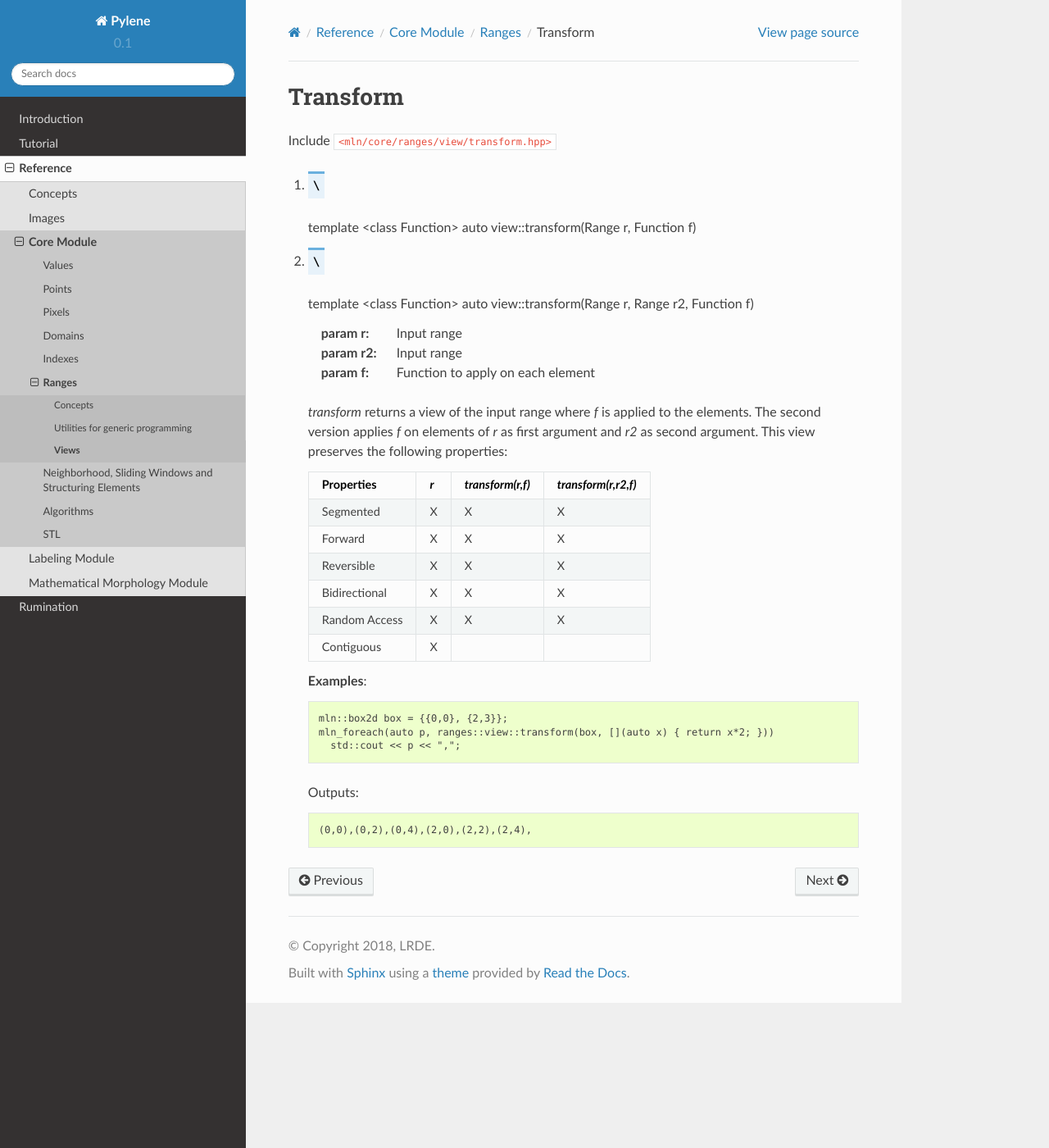
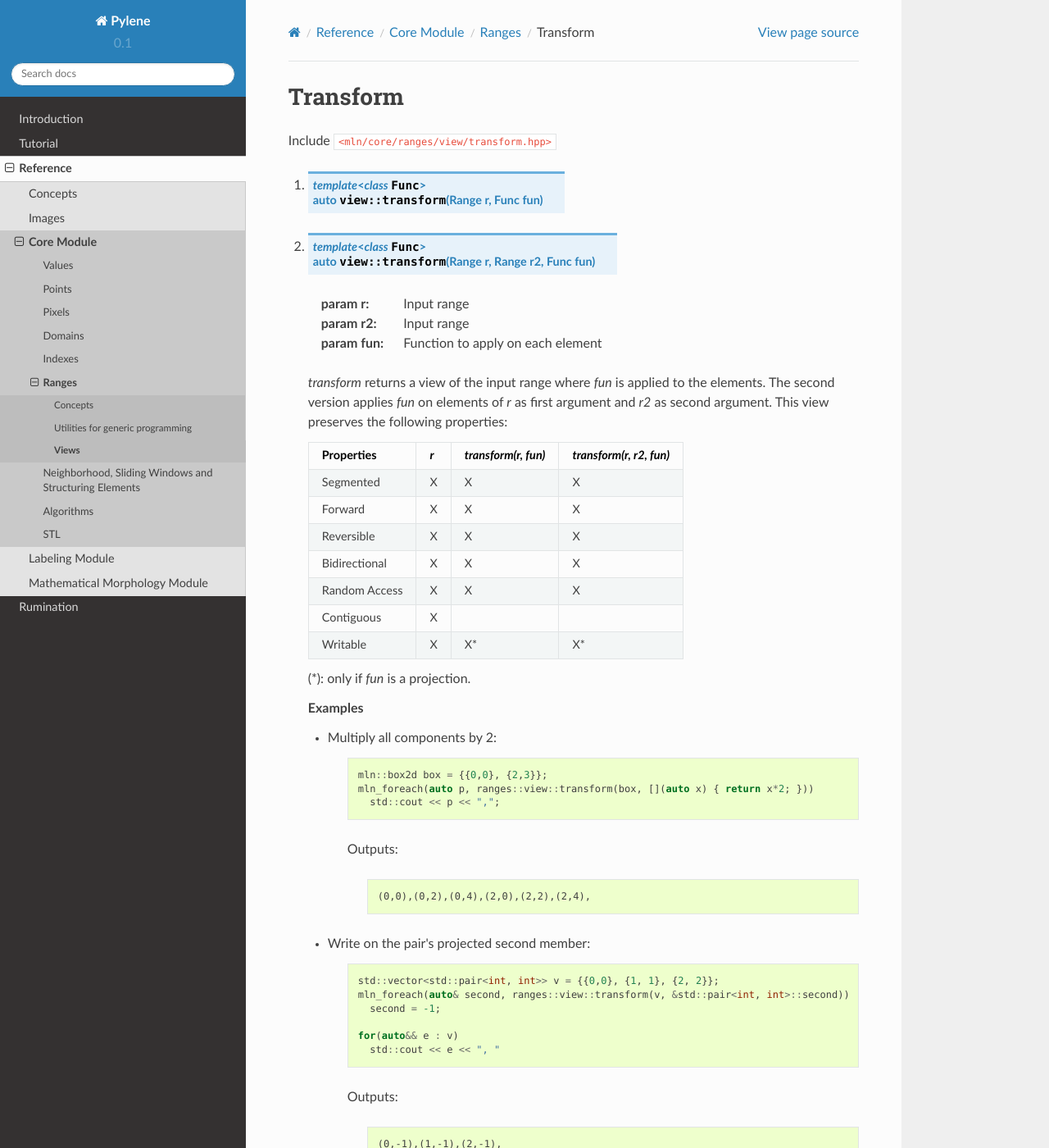
Before and after one commit to GerHobbelt/pylene, a Sphinx documentation site: the page built from doc/source/core/ranges/transform.rst, in a window 1280 px wide and 1400 px high. Shown: the whole window at 82% size. Built offline with Sphinx 7.4.7 and the Read the Docs theme 2.0.0, drawn with Linux system fonts in a browser that asks for light colours; some of the changed text lies outside the part shown.

Commit message:
Fix transform doc

```diff
--- a/doc/source/core/ranges/transform.rst
+++ b/doc/source/core/ranges/transform.rst
@@ -5,41 +5,85 @@ Include :file:`<mln/core/ranges/view/transform.hpp>`
 
 .. cpp:namespace:: mln::ranges
 
-#. .. cpp:function:: \
-   template <class Function> \
-   auto view::transform(Range r, Function f)
+#. .. cpp:function:: template <class Func> \
+                     auto view::transform(Range r, Func fun)
 
-#. .. cpp:function:: \
-   template <class Function> \
-   auto view::transform(Range r, Range r2, Function f)
+#. .. cpp:function:: template <class Func> \
+                     auto view::transform(Range r, Range r2, Func fun)
 
    :param r: Input range
    :param r2: Input range
-   :param f: Function to apply on each element
+   :param fun: Function to apply on each element
 
-   `transform` returns a view of the input range where *f* is applied to the elements. The second version applies *f* on
+   `transform` returns a view of the input range where *fun* is applied to the elements. The second version applies *fun* on
    elements of *r* as first argument and *r2* as second argument.  This view preserves the following properties:
 
 
-   =============  ===  ================   ===================
-    Properties    *r*  *transform(r,f)*   *transform(r,r2,f)*
-   =============  ===  ================   ===================
-   Segmented      X    X                  X
-   Forward        X    X                  X
-   Reversible     X    X                  X
-   Bidirectional  X    X                  X
-   Random Access  X    X                  X
+   =============  ===  ===================   =======================
+    Properties    *r*  *transform(r, fun)*   *transform(r, r2, fun)*
+   =============  ===  ===================   =======================
+   Segmented      X    X                     X
+   Forward        X    X                     X
+   Reversible     X    X                     X
+   Bidirectional  X    X                     X
+   Random Access  X    X                     X
    Contiguous     X
-   =============  ===  ================   ===================
+   Writable       X    X*                    X*
+   =============  ===  ===================   =======================
 
-   **Examples**::
+   (*): only if `fun` is a projection.
 
-     mln::box2d box = {{0,0}, {2,3}};
-     mln_foreach(auto p, ranges::view::transform(box, [](auto x) { return x*2; }))
-       std::cout << p << ",";
 
-   Outputs:
+   **Examples**
 
-   .. code-block:: text
+   * Multiply all components by 2:
 
-     (0,0),(0,2),(0,4),(2,0),(2,2),(2,4),
+      .. code-block:: cpp
+
+         mln::box2d box = {{0,0}, {2,3}};
+         mln_foreach(auto p, ranges::view::transform(box, [](auto x) { return x*2; }))
+           std::cout << p << ",";
+
+
+      Outputs:
+
+         .. code-block:: text
+
+            (0,0),(0,2),(0,4),(2,0),(2,2),(2,4),
+
+
+   * Write on the pair's projected second member:
+
+      .. code-block:: cpp
+
+         std::vector<std::pair<int, int>> v = {{0,0}, {1, 1}, {2, 2}};
+         mln_foreach(auto& second, ranges::view::transform(v, &std::pair<int, int>::second))
+           second = -1;
+
+         for(auto&& e : v)
+           std::cout << e << ", "
+
+
+      Outputs:
+
+         .. code-block:: text
+
+            (0,-1),(1,-1),(2,-1),
+
+
+   * Operate on 2 ranges at the same time:
+
+      .. code-block:: cpp
+
+         mln::box2d box = {{0,0}, {2,3}};
+         mln::box2d box2 = {{1,1}, {3,4}};
+         auto adder = ranges::view::transform(box, box2, [](auto x, auto y) { return x+y; };
+         mln_foreach(auto p, adder))
+           std::cout << p << ",";
+
+
+      Outputs:
+
+         .. code-block:: text
+
+            (1,1),(1,3),(1,5),(3,1),(3,3),(3,5),
```
Also changed, not shown: doc/source/core/ranges/filter.rst (+38 -15 lines), doc/source/core/ranges/reverse.rst (+18 -13 lines), doc/source/core/ranges/zip.rst (+21 -15 lines), doc/source/core/ranges/zip_with.rst (+27 -18 lines), 3 other files.
